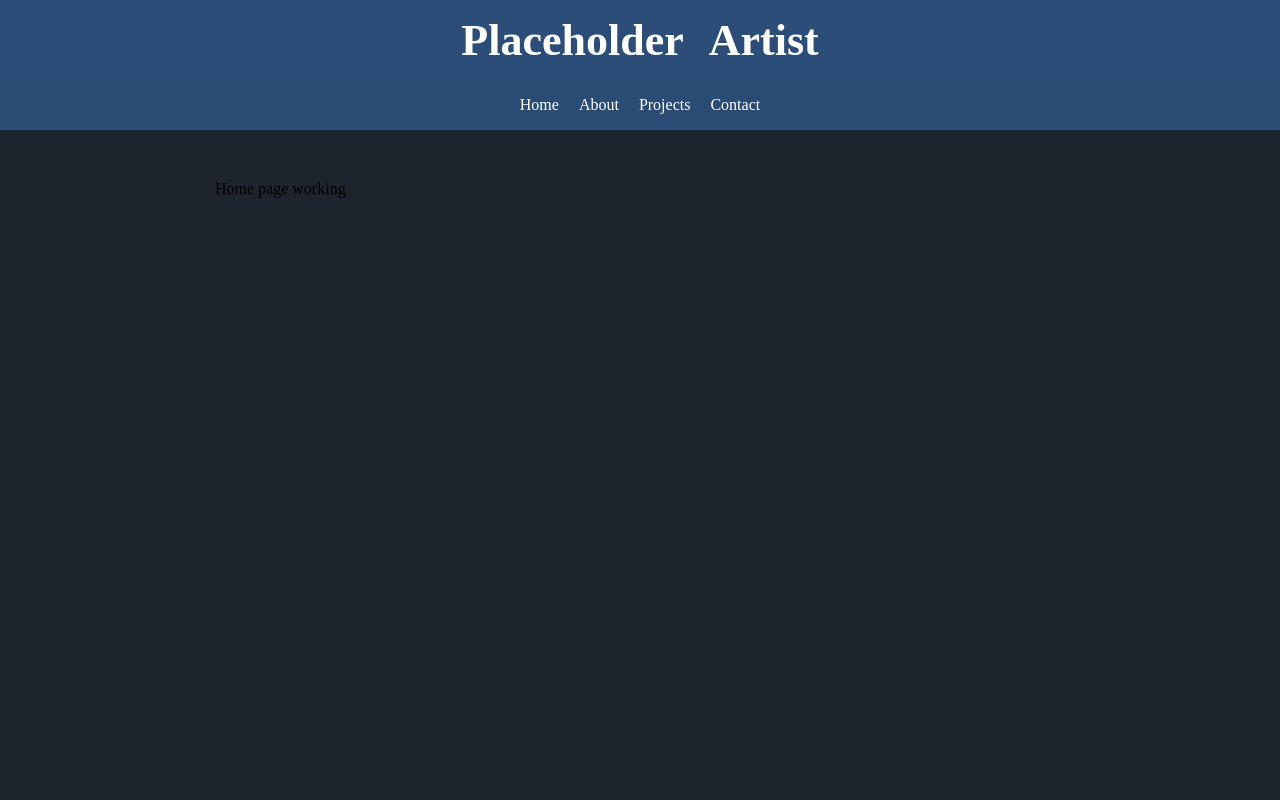
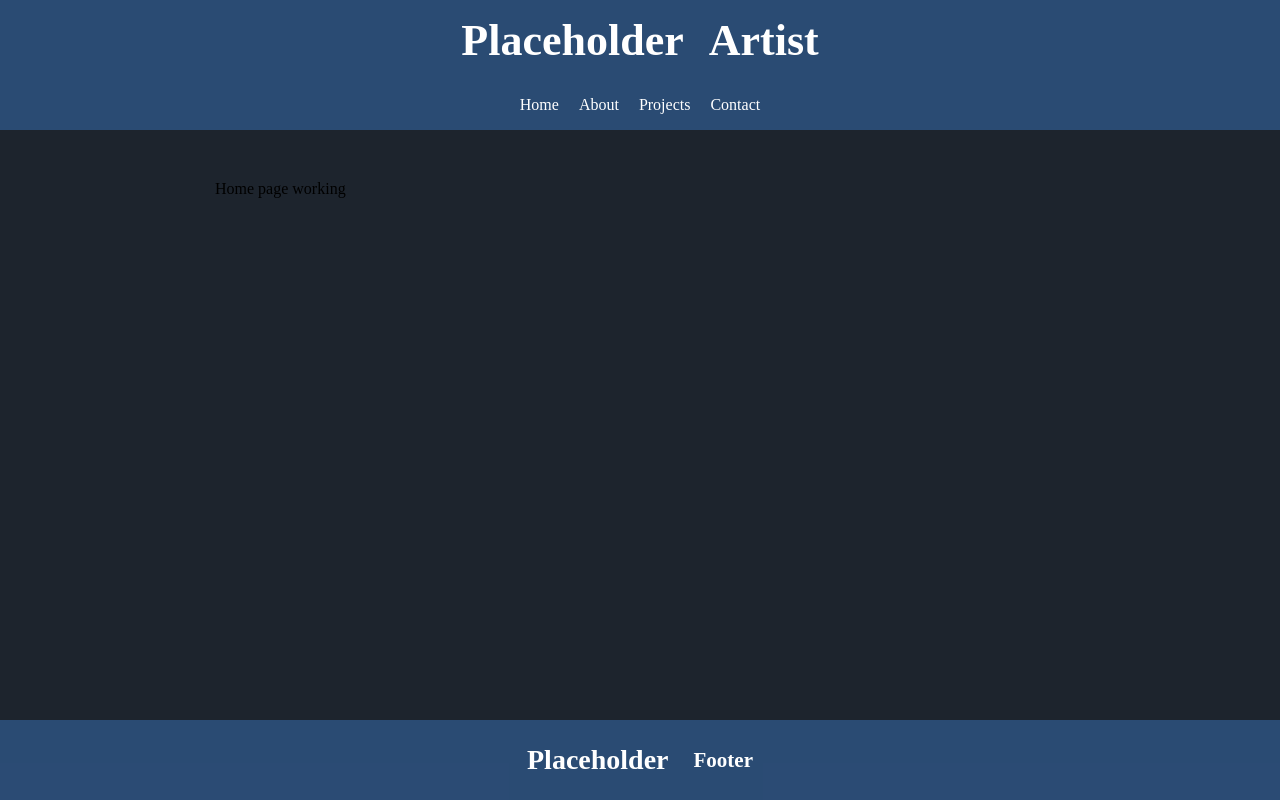
Before and after one commit to reedjoe/next-portfolio-site, a Next.js app: page /next-portfolio-site/ in a window 1280 px wide. Built offline with nearby package versions, Linux system fonts and the light colour scheme.

Commit message:
Add intial code for Footer component

```diff
--- /dev/null
+++ b/components/layout/footer.tsx
@@ -0,0 +1,12 @@
+import styles from '../../styles/Layout.module.css';
+
+export default function Footer() {
+  return (
+    <>
+      <div className={styles.footerContainer}>
+        <h1>Placeholder</h1>
+        <h2>Footer</h2>
+      </div>
+    </>
+  )
+};
--- a/components/layout/layout.tsx
+++ b/components/layout/layout.tsx
@@ -1,5 +1,6 @@
 import Head from 'next/head';
 import styles from '../../styles/Layout.module.css';
+import Footer from './footer';
 import { LayoutProps } from './layout.interface';
 import Navbar from "./navbar";
 
@@ -9,12 +10,13 @@ const Layout = ({ children, pageTitle }: LayoutProps) => (
       <title>{pageTitle}</title>
       <meta name="description" content="Portfolio site description" />
       <meta name="viewport" content="width=device-width, initial-scale=1" />
-      <link rel="icon" href="/favicon.ico" />
+      <link rel="icon" href="./favicon.ico" />
     </Head>
     <Navbar />
     <div className={styles.mainContentContainer}>
       {children}
     </div>
+    <Footer />
   </>
 );
 export default Layout;
--- a/styles/Layout.module.css
+++ b/styles/Layout.module.css
@@ -1,19 +1,27 @@
+/* Layout container */
+
 .mainContentContainer {
-  margin: 65px 15px;
+  margin: 35px 15px;
   max-width: 850px;
+  min-height: calc(100vh - 178px);
 }
 
 @media only screen and (min-width: 850px) {
   .mainContentContainer {
     margin: auto;
+    min-height: calc(100vh - 320px);
     margin-top: 50px;
+    margin-bottom: 60px;
   }
 }
 
 
+
+/* Navbar */
+
 .navHeader {
   width: 100vw;
-  background-color: #2c4d77;
+  background-color: #2c4d77f3;
   padding: 10px;
   color: #ffffff;
   height: 54px;
@@ -23,7 +31,7 @@
   justify-content: center;
   align-items: center;
   gap: 25px;
-  position: fixed;
+  position: sticky;
   top: 0;
 }
 
@@ -67,6 +75,7 @@
 
 @media only screen and (min-width: 850px) {
   .navHeader {
+    width: 100%;
     height: 80px;
     font-size: 22px;
     display: flex;
@@ -91,3 +100,30 @@
     opacity: 1;
   }
 }
+
+
+
+/* Footer */
+
+.footerContainer {
+  bottom: 0;
+  left: 0;
+  width: 100%;
+  height: 54px;
+  background-color: #2c4d77f3;
+
+
+  color: #ffffff;
+  font-size: 14px;
+  display: flex;
+  flex-direction: row;
+  justify-content: center;
+  align-items: center;
+  gap: 25px;
+}
+
+@media only screen and (min-width: 850px) {
+  .footerContainer {
+    height: 80px;
+  }
+}
```
